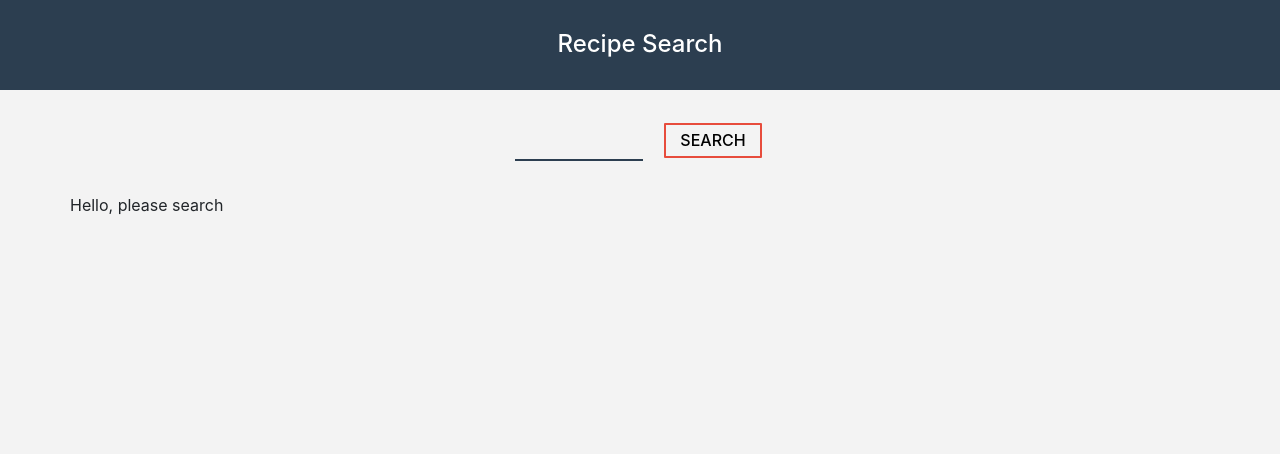
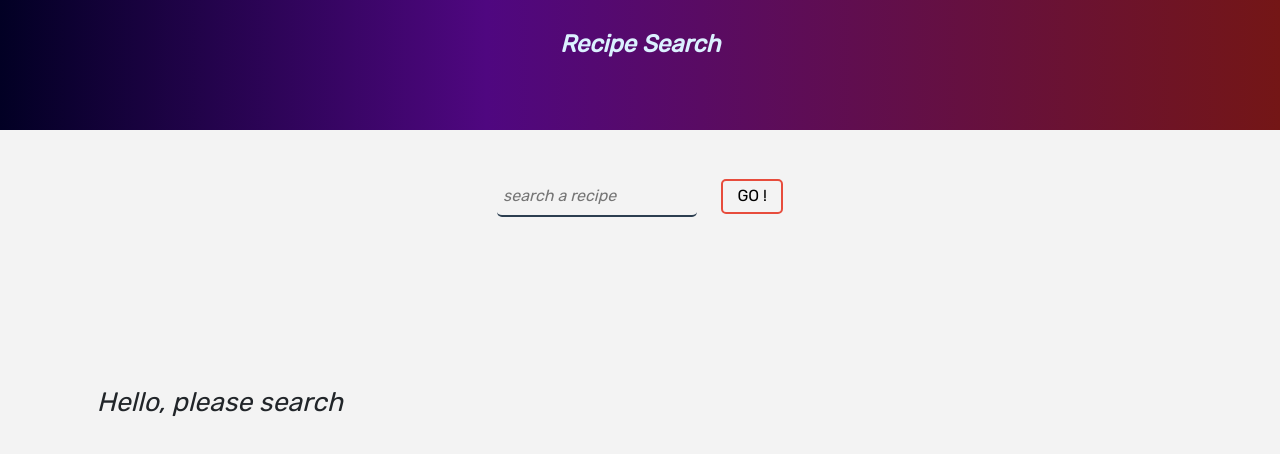
Before and after one commit to ahmedzacky/react-router-playground, a React (Create React App) app: page / in a window 1280 px wide. Shown: the top 454 px of the page. Built offline with nearby package versions, Linux system fonts and the light colour scheme.

Commit message:
finishing up css

```diff
--- a/package.json
+++ b/package.json
@@ -5,6 +5,7 @@
   "dependencies": {
     "bootstrap": "^4.1.1",
     "react": "^16.4.1",
+    "react-aos": "^1.0.1",
     "react-dom": "^16.4.1",
     "react-router-dom": "^4.3.1",
     "react-scripts": "1.1.4"
--- a/src/App.css
+++ b/src/App.css
@@ -1,4 +1,7 @@
+@import url('https://fonts.googleapis.com/css2?family=Rubik&display=swap');
+
 body {
+  font-family: 'Rubik', sans-serif;
   background:#f3f3f3;
 }
 
@@ -7,10 +10,21 @@ img {
   height: 220px;
 }
 
-a {
-  color: #e74c3c !important;
+
+.message{
+  margin: 5em 1em;
+  font-size: 20pt;
+  font-style: italic;
 }
 
+a {
+  color: #e74c3c;
+  font-weight: 700;
+}
+a:hover{
+  color: #e74c3c;
+  text-decoration: none;
+}
 button:focus {
   outline: none;
 }
@@ -24,17 +38,22 @@ form{
 }
 
 .App-header {
-  background-color: #2c3e50;
-  height: 90px;
-  padding: 30px;
-  color: white;
-  margin-bottom: 2rem;
+  background: rgb(2,0,36);
+  background: linear-gradient(90deg, rgba(2,0,36,1) 0%, rgba(79,7,128,1) 38%, rgba(116,22,22,1) 100%);
+  height: 130px;
+  margin-bottom: 3rem;
+  padding: 30px
 }
 
-.App-title {
+#App-title {
+  font-size: 20pt;
+  font-style: italic;
   font-size: 1.5em;
 }
 
+#App-title a{
+  color: #DBF1FF;
+}
 .recipe_button {
   border: solid 2px #e74c3c;
   background: transparent;
@@ -71,7 +90,7 @@ form{
   text-transform: uppercase;
   font-weight: 600;
   font-size: 0.8rem;
-  letter-spacing: 2px;
+   /* letter-spacing: 2px; */
 }
 
 .recipes__subtitle span {
@@ -84,79 +103,106 @@ form{
 .form__input {
   background: transparent;
   border: 0;
+  border-radius: 5px;
   border-bottom: solid 2px #2c3e50;
   margin-right: 10px;
-  letter-spacing: 2px;
-  width: 10%;
+  font-style: italic;
+  width: 200px;
   padding: 0.4rem;
 }
 
 .form__button {
   border: solid 2px #e74c3c;
+  perspective: 1px;
   background: transparent;
   padding: 0.2rem 0.9rem;
-  margin: 0 0.2rem;
   border-radius: 1px;
   font-size: 1rem;
   text-transform: uppercase;
   font-weight: 500;
-  margin-left: 0.7rem;
+  margin-left: 0.9rem;
+  border-radius: 5px;
 }
+
+.form__button:hover{
+  border-radius: 5px;
+  background-color: #e74c3c;
+  color: #DBF1FF;
+  cursor: pointer;
+}
+
 
 input[type="text"] {
   outline: none;
 }
 
-input:-webkit-autofill {
-  -webkit-box-shadow: 0 0 0 30px #f3f3f3 inset;
-  -webkit-text-fill-color: #2c3e50 !important;
-}
 
 /******** RECIPE.js ********/
 
 .active-recipe {
   margin: 0 auto;
-  width: 60%;
+  margin-bottom: 4em;
+  width: 100%;
 }
 
 @media only screen and (max-width: 600px) {
   .active-recipe {
-    margin: 0 auto;
+    margin: 0 0 1em 0;
+    /* max-width: 300px; */
+    width: 100%;
+    height: 100%;
   }
 
 }
 
 
+.active-recipe__ingredients{
+  font-weight: bold;
+  font-size: 16pt;
+}
+
+.active-recipe__ingredients p{
+  font-weight: 400;
+  font-size: 12pt;
+}
 
 .active-recipe__img {
   height: 500px !important;
+  border-radius: 5px;
+  box-shadow: 7px 10px 5px -2px rgba(0,0,0,0.75);
+
 }
 
 .active-recipe__title {
   text-transform: uppercase;
   letter-spacing: 2px;
-  margin: 1rem 0;
+  margin-top: 1em;
+  margin-bottom: 1em;
 }
+
 
 .active-recipe__publisher, .active-recipe__website {
   text-transform: uppercase;
   font-size: 1.2rem;
-  margin-bottom: 1rem;
+  margin: 1rem 0;
+  margin-top: 2em;
+
 }
 
 .active-recipe__publisher span {
   text-transform: none;
   font-weight: 300;
-  letter-spacing: 2px;
+  color: #e74c3c;
+  font-style: italic;
   margin-left: 5px;
 }
 
-.active-recipe__website span {
+.active-recipe__website p {
   text-transform: lowercase;
   font-weight: 300;
-  letter-spacing: 2px;
+  overflow: hidden;
   color: #e74c3c;
-  margin-left: 10px;
+  font-size: 8pt;
 }
 
 .active-recipe__button {
--- a/src/App.js
+++ b/src/App.js
@@ -1,4 +1,5 @@
 import React, { Component } from 'react';
+import {Link} from 'react-router-dom';
 import './App.css';
 import Form from './components/Form'
 import {API_KEY, API_ID} from './api'
@@ -21,7 +22,7 @@ class App extends Component {
     return (
       <div className="App">
         <header className="App-header">
-          <h1 className="App-title">Recipe Search</h1>
+          <h1 id="App-title"><Link to ="/">Recipe Search</Link></h1>
         </header>
         <Form getRecipe={this.getRecipe}/>
         <Recipes data={this.state.recipes} loaded={this.state.hasLoaded}/>
--- a/src/components/Form.js
+++ b/src/components/Form.js
@@ -3,8 +3,8 @@ import React from 'react'
 
 const Form = ({getRecipe}) => (
     <form onSubmit={getRecipe} >
-        <input className="form__input" type="text" name="recipeName"/>
-        <button className="form__button" >Search</button>
+        <input className="form__input" type="text" name="recipeName" placeholder="search a recipe"/>
+        <button className="form__button">Go !</button>
     </form>
 )
 
--- a/src/components/Recipe.js
+++ b/src/components/Recipe.js
@@ -7,17 +7,20 @@ const Recipe = props => {
     // const counter = 0
     return (
     <div className="container">
+                    <header className="App-header">
+            <h1 id="App-title"><Link to ="/">Recipe Search</Link></h1>
+            </header>
         <div className="active-recipe">
             <div className="col-lg-8 col-md-10 col-sm-12">
-            {console.log(recipe)}
+            <h3 className="active-recipe__title">{recipe.label}</h3>
             <img className="active-recipe__img" src={recipe.image} alt={recipe.label}/>
-            <h3 className="active-recipe__title">{recipe.label}</h3>
             <h4 className="active-recipe__publisher">Calories: <span>{recipe.calories.toFixed()}</span></h4>
             <p className="active-recipe__website">Details:
-                <span><a href={recipe.url}>{recipe.url > 30 ? `${recipe.url.substring(0, 30)}...` : recipe.url}</a></span>
+                <p><a href={recipe.url}>{recipe.url > 30 ? `${recipe.url.substring(0, 30)}...` : recipe.url}</a></p>
             </p>
-            <div className="active-recipe__url">{
-                recipe.ingredientLines.map((ingredient, i) => <p key={i}>{ingredient}</p>)}
+            <div className="active-recipe__ingredients">
+            Ingredients:
+            {recipe.ingredientLines.map((ingredient, i) => <p key={i}>{ingredient}</p>)}
             </div>
             <button className="active-recipe__button"><Link to="/">Go Home</Link></button>
         </div>
--- a/src/components/Recipes.js
+++ b/src/components/Recipes.js
@@ -5,8 +5,8 @@ const Recipes = ({data, loaded}) => (
     <div className="container">
         <div className="row">
             {loaded && data.length > 0 ?
-            data.map(recipe => (
-                <div className="col-lg-4" key={recipe.recipe.url} style={{marginBottom: "2rem"}}>
+            data.map((recipe, i) => (
+                <div className="col-lg-4" key={i} style={{marginBottom: "2rem"}}>
                     <div className="recipes__box" >
                         <img
                             className="recipe__box-img"
@@ -33,8 +33,8 @@ const Recipes = ({data, loaded}) => (
                 </div>
             ))
             : loaded
-                ? <div>No Data Found :(</div>
-                : <div>Hello, please search</div>
+                ? <div className="message">No Data Found :(</div>
+                : <div className="message">Hello, please search</div>
             }
         </div>
     </div>
```
Also changed, not shown: 1 other file (tests, documents, lock files or other folders).
